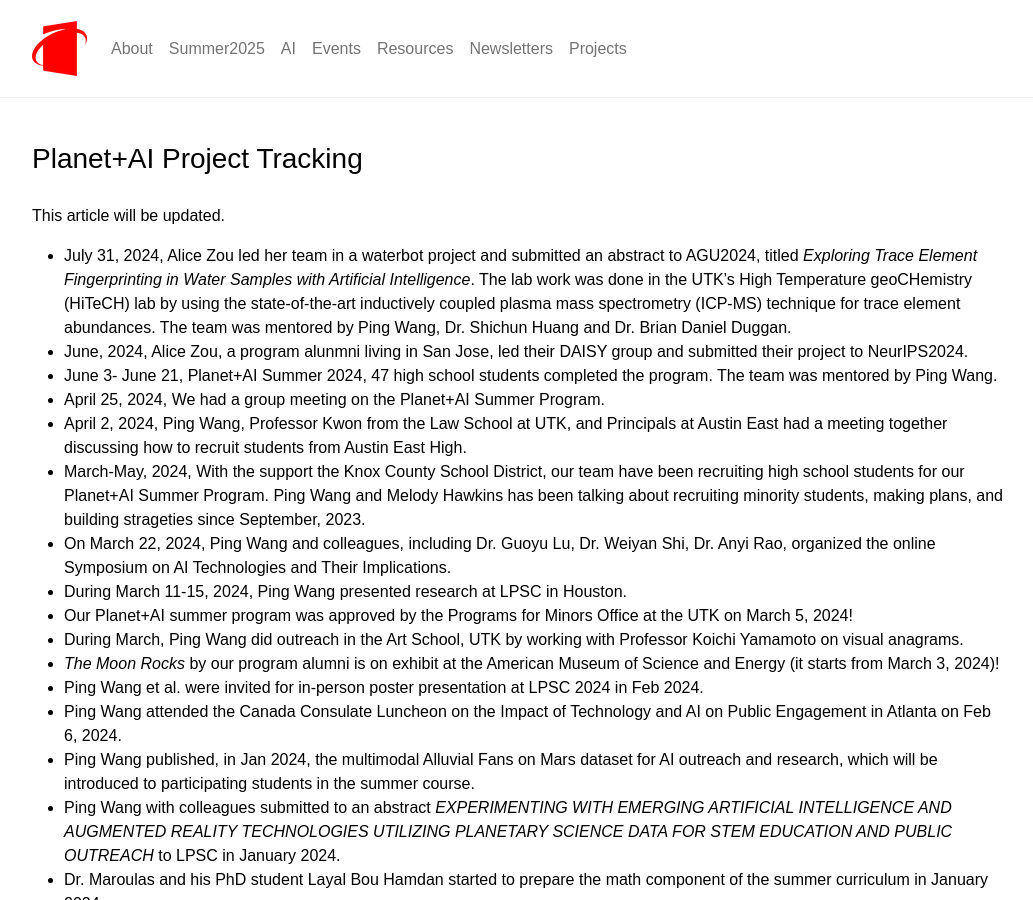
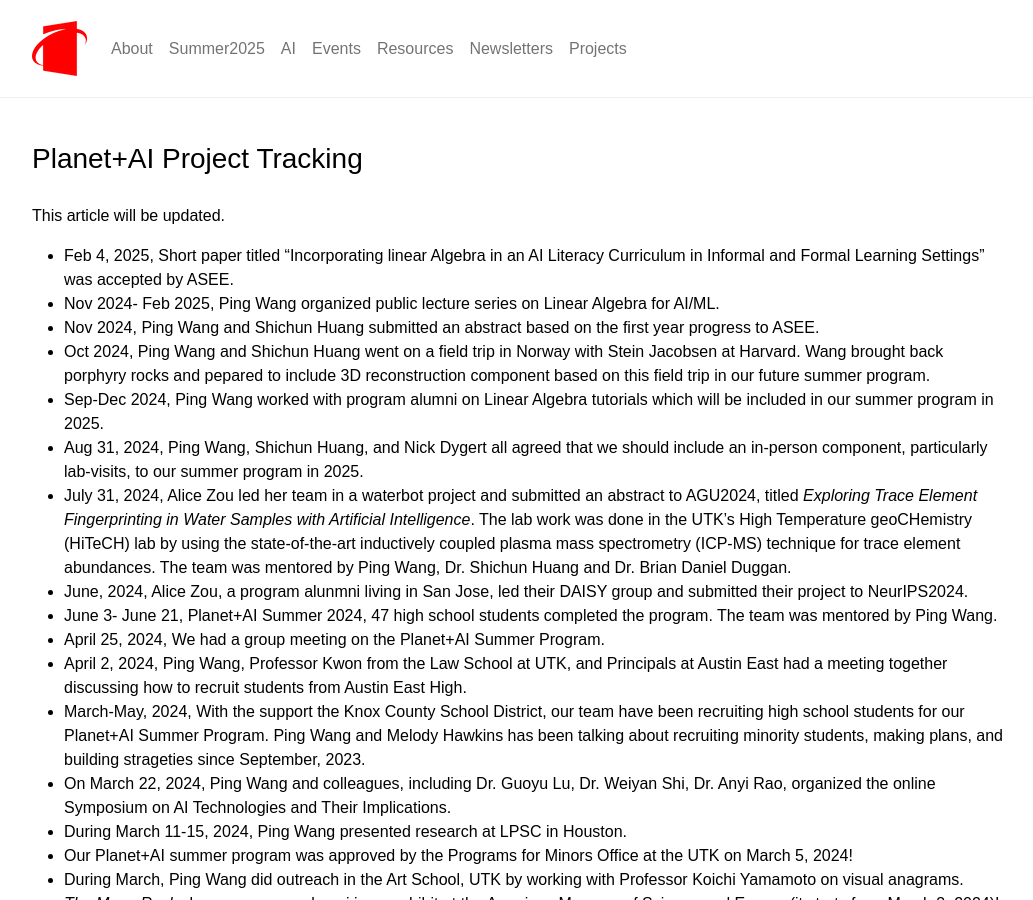
Before and after one commit to planet-ai-2025/planet-ai-2025.github.io, a Jekyll site: the page built from _posts/2024-2-18-planet-ai-project-tracking.md, in a window 1280 px wide and 900 px high. Shown: the whole window, without its empty margins (120-1153 px from the left). Built offline with Jekyll 4.4.1, drawn with Linux system fonts in a browser that asks for light colours.

Commit message:
Add files via upload

```diff
--- a/_posts/2024-2-18-planet-ai-project-tracking.md
+++ b/_posts/2024-2-18-planet-ai-project-tracking.md
@@ -7,6 +7,13 @@
 ---
 
 This article will be updated.
+
+- Feb 4, 2025, Short paper titled "Incorporating linear Algebra in an AI Literacy Curriculum in Informal and Formal Learning Settings" was accepted by ASEE.
+- Nov 2024- Feb 2025, Ping Wang organized public lecture series on Linear Algebra for AI/ML.
+- Nov 2024, Ping Wang and Shichun Huang submitted an abstract based on the first year progress to ASEE.
+- Oct 2024, Ping Wang and Shichun Huang went on a field trip in Norway with Stein Jacobsen at Harvard. Wang brought back porphyry rocks and pepared to include 3D reconstruction component based on this field trip in our future summer program.
+- Sep-Dec 2024, Ping Wang worked with program alumni on Linear Algebra tutorials which will be included in our summer program in 2025.
+- Aug 31, 2024, Ping Wang, Shichun Huang, and Nick Dygert all agreed that we should include an in-person component, particularly lab-visits, to our summer program in 2025.
 - July 31, 2024, Alice Zou led her team in a waterbot project and submitted an abstract to AGU2024, titled *Exploring Trace Element Fingerprinting in Water Samples with Artificial Intelligence*. The lab work was done in the UTK’s High Temperature geoCHemistry (HiTeCH) lab by using the state-of-the-art inductively coupled plasma mass spectrometry (ICP-MS) technique for trace element abundances. The team was mentored by Ping Wang, Dr. Shichun Huang and Dr. Brian Daniel Duggan.
 - June, 2024, Alice Zou, a program alunmni living in San Jose, led their DAISY group and submitted their project to NeurIPS2024.
 - June 3- June 21, Planet+AI Summer 2024, 47 high school students completed the program. The team was mentored by Ping Wang.
```
